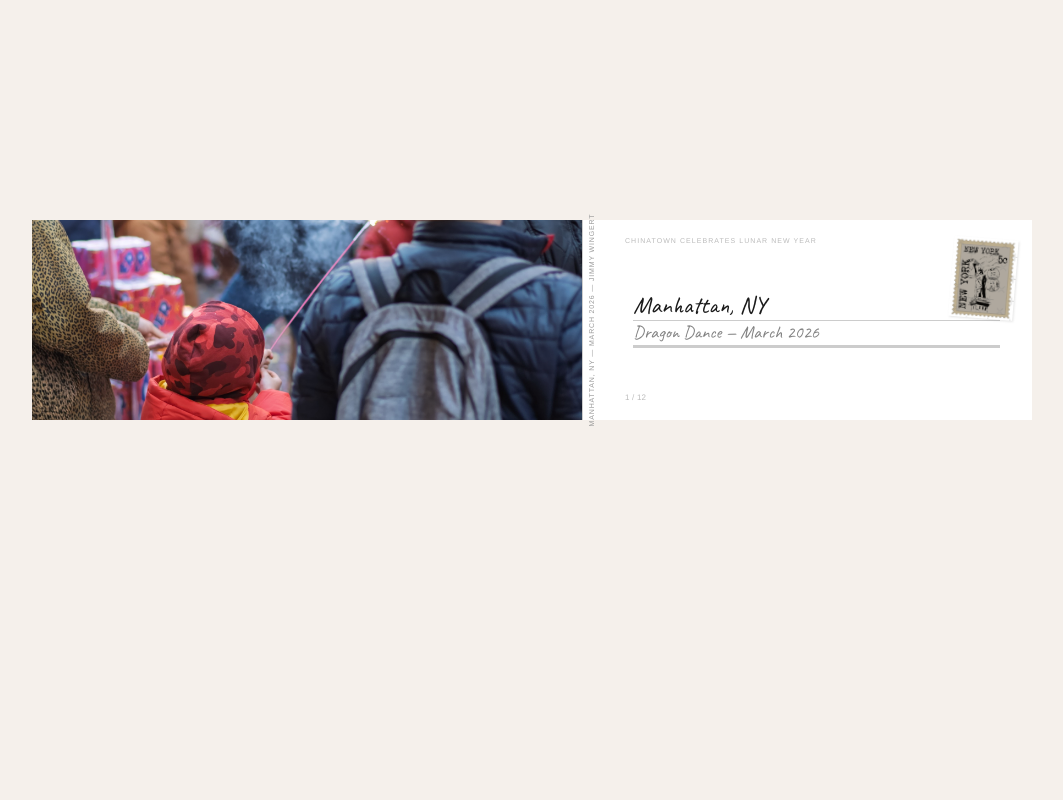
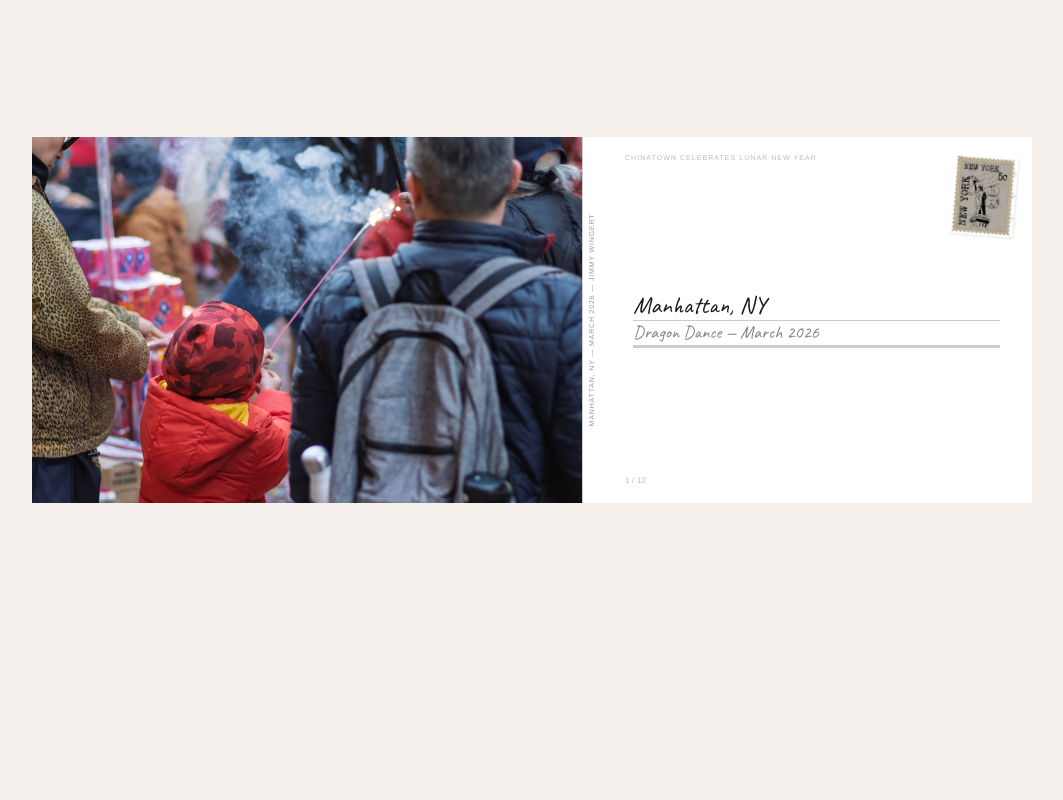
Before and after one commit to JamesWingert/photo-portfolio, a Next.js app: page / in a window 1280 px wide. Shown: the part 880-1680 px from the top of the page, without its empty margins (108-1171 px from the left). Built offline with nearby package versions, Linux system fonts and the light colour scheme.

Commit message:
fix height

```diff
--- a/components/Postcard.tsx
+++ b/components/Postcard.tsx
@@ -20,13 +20,13 @@ export function Postcard({ photo, number, total, onPhotoClick }: PostcardProps)
         style={{
           background: "var(--card-bg)",
           width: "min(90vw, 1000px)",
+          aspectRatio: undefined,
         }}
       >
         {/* Photo */}
         <button
           onClick={onPhotoClick}
-          className="relative cursor-zoom-in overflow-hidden group w-full md:w-[55%] aspect-[4/3] md:aspect-auto md:h-auto"
-          style={{ minHeight: "200px" }}
+          className="relative cursor-zoom-in overflow-hidden group w-full md:w-[55%] aspect-[4/3] md:aspect-[3/2]"
           aria-label={`View ${photo.title || photo.alt} full size`}
         >
           <Image
@@ -54,7 +54,7 @@ export function Postcard({ photo, number, total, onPhotoClick }: PostcardProps)
         </div>
 
         {/* Right side / Bottom — postcard details */}
-        <div className="flex-1 flex flex-col justify-center items-center relative px-5 py-6 md:px-6 md:py-0" style={{ minHeight: "180px" }}>
+        <div className="flex-1 flex flex-col justify-center items-center relative px-5 py-6 md:px-6 md:py-0">
           {/* Stamp — top right */}
           <div className="absolute top-3 right-3 md:top-4 md:right-4">
             {stamp ? (
```
